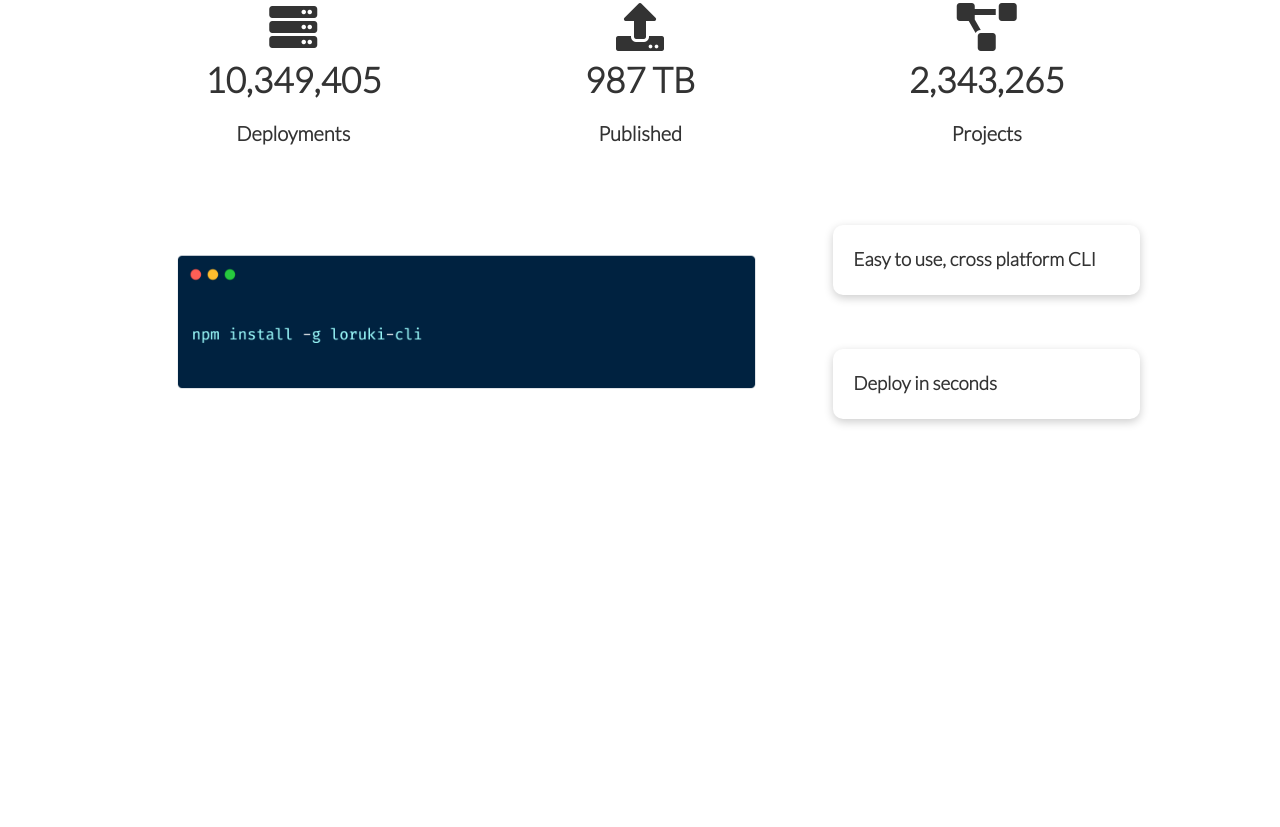
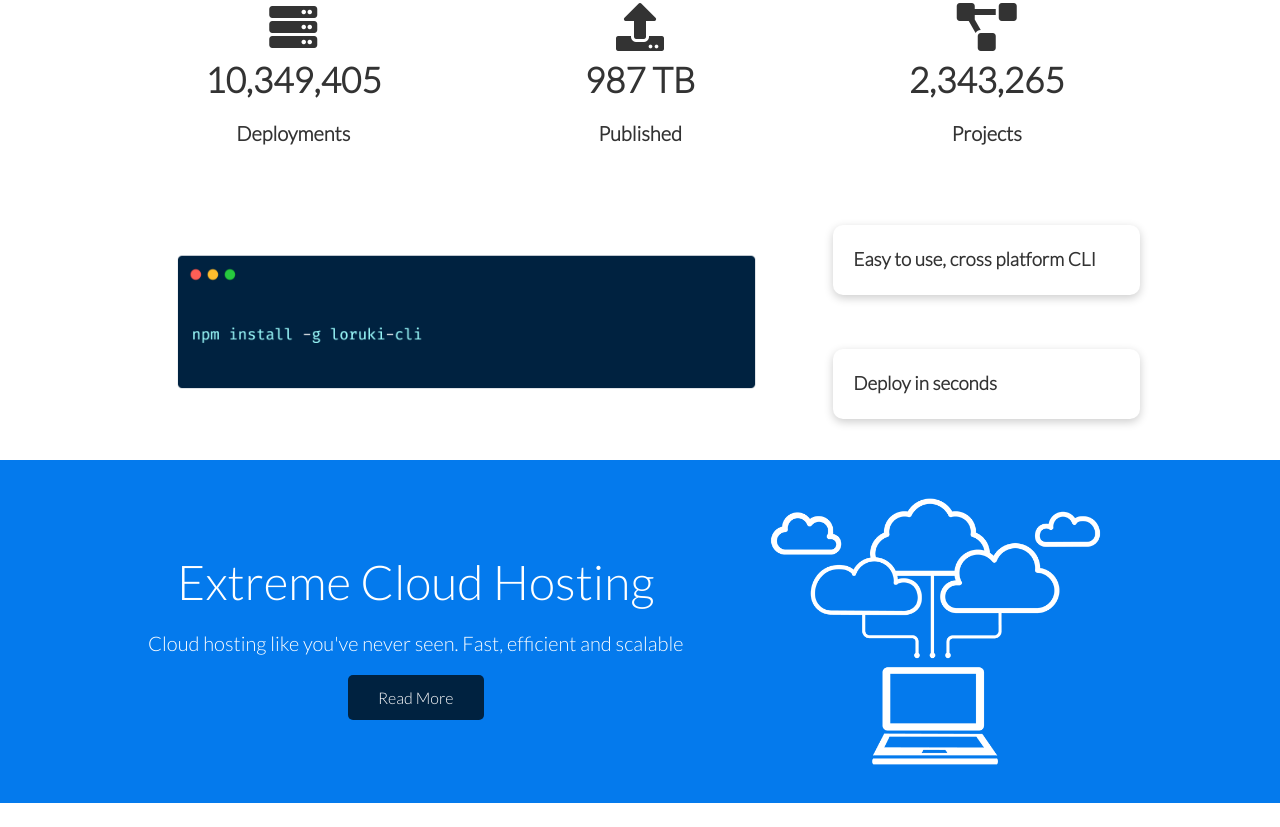
Before and after one commit to alex-lip/ResponsiveWebsite, a plain HTML site: page index.html in a window 1280 px wide. Shown: the part 691-1518 px from the top of the page. Before the commit the page ends 1127 px from the top, so only its background shows below. Drawn offline with Linux system fonts and the light colour scheme.

Commit message:
Cloud section

```diff
--- a/css/style.css
+++ b/css/style.css
@@ -2,6 +2,9 @@
 
 :root {
     --primary-color: #047AED;
+    --secondary-color: #1C3FA8;
+    --dark-color: #002240;
+    --light-color: #f4f4f4;
 }
 
 * {
@@ -153,3 +156,8 @@ img {
     grid-column: 1 / span 2;
     grid-row: 1 / span 2;
 }
+
+/* Cloud */
+.cloud .grid {
+    grid-template-columns: 4fr 3fr;
+}
--- a/css/utilities.css
+++ b/css/utilities.css
@@ -23,6 +23,47 @@
 
 .btn:hover {
     transform: scale(0.98);
+}
+
+/* Backgrounds & Colored buttons */
+.bg-primary, .btn-primary {
+    background-color: var(--primary-color);
+    color: #fff;
+}
+
+.bg-secondary, .btn-secondary {
+    background-color: var(--secondary-color);
+    color: #fff;
+}
+
+.bg-dark, .btn-dark {
+    background-color: var(--dark-color);
+    color: #fff;
+}
+
+.bg-light, .btn-light {
+    background-color: var(--light-color);
+    color: #333;
+}
+
+/* Text Sizes */
+.lead {
+    font-size: 20px;
+}
+
+.sm {
+    font-size: 1rem;
+}
+
+.md {
+    font-size: 2rem;
+}
+
+.lg {
+    font-size: 3rem;
+}
+.xl {
+    font-size: 4rem;
 }
 
 .text-center {
--- a/index.html
+++ b/index.html
@@ -96,6 +96,19 @@
             </div>
         </div>
     </section>
+
+    <!-- Cloud -->
+    <section class="cloud bg-primary my-2 py-2">
+        <div class="container grid">
+            <div class="text-center">
+                <h2 class="lg">Extreme Cloud Hosting</h2>
+                <p class="lead my-1">Cloud hosting like you've never seen.
+                    Fast, efficient and scalable</p>
+                    <a href="features.html" class="btn btn-dark">Read More</a>
+            </div>
+            <img src="images/cloud.png" alt="">
+        </div>
+    </section>
 </body>
 
 </html>
```
Also changed, not shown: images/cloud.png (added).
